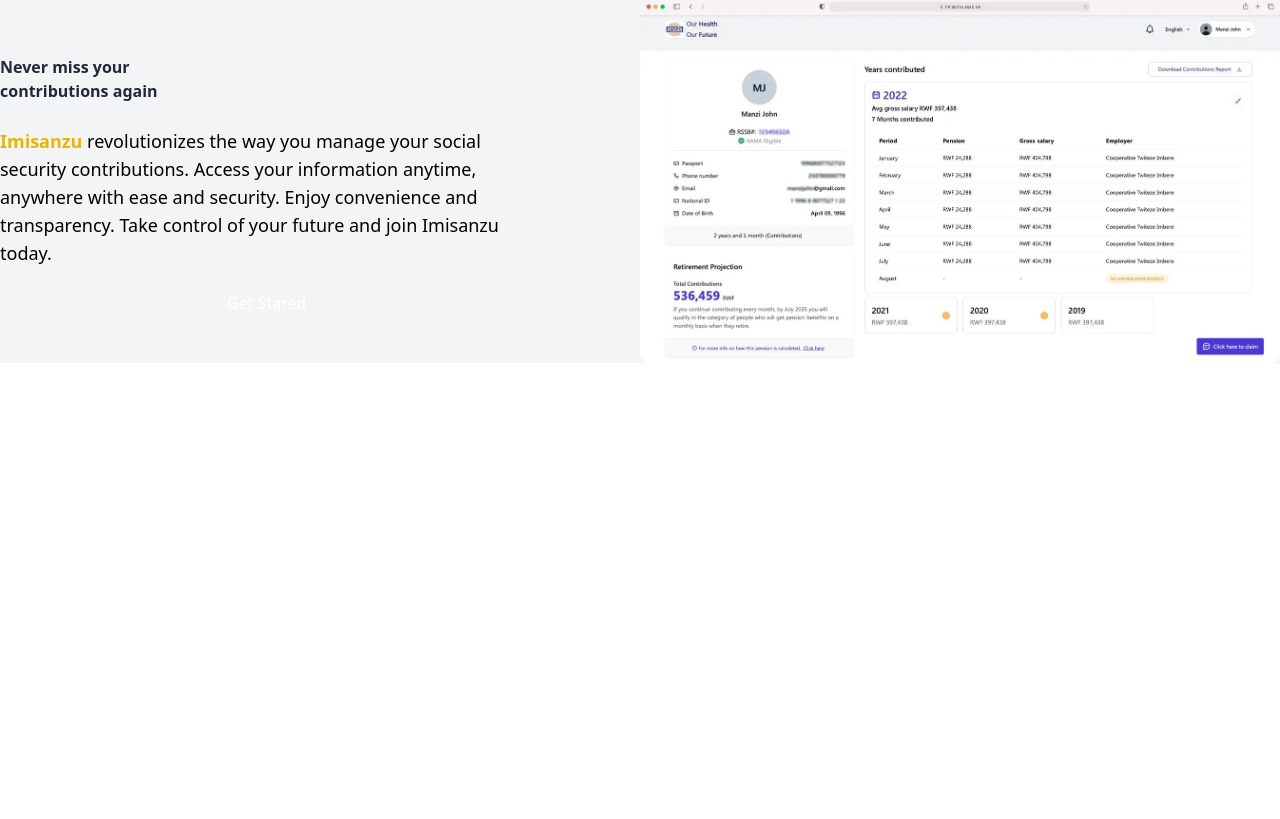
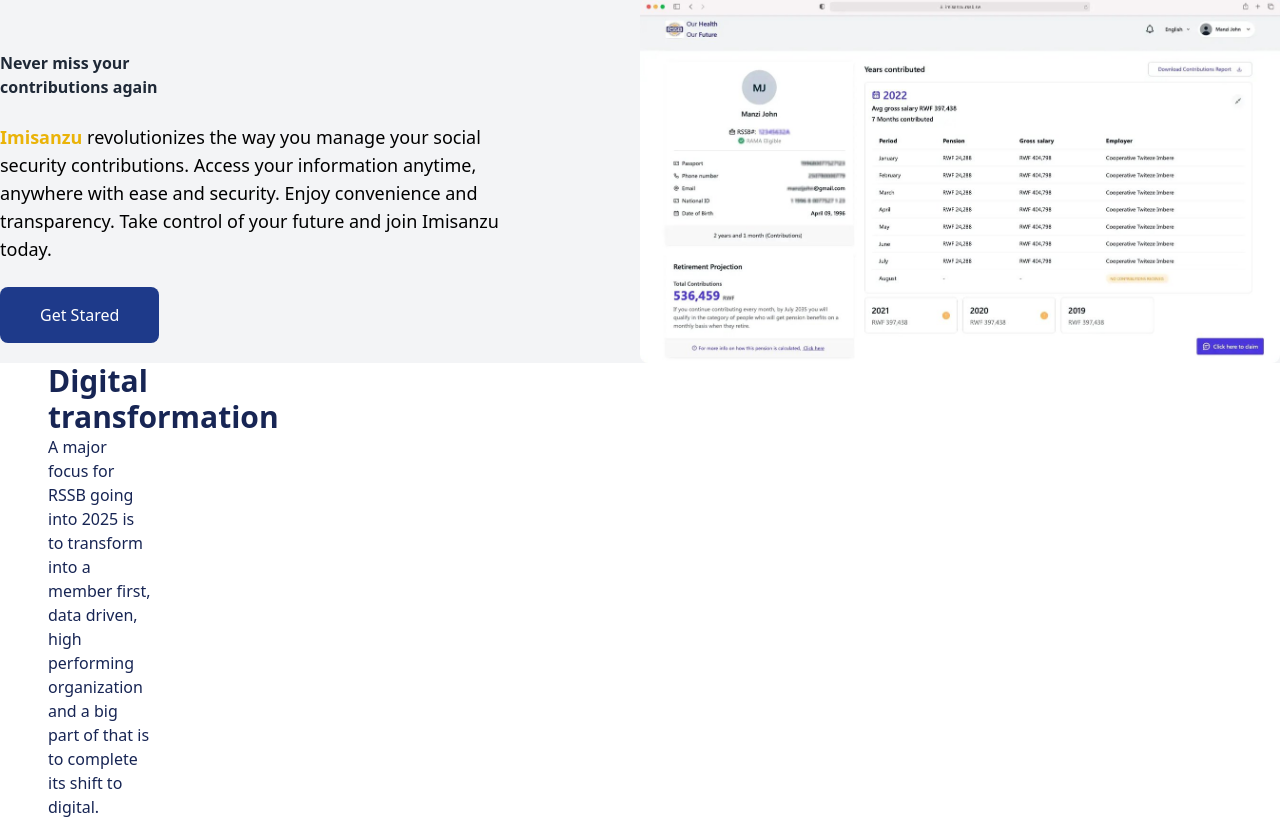
Before and after one commit to Kristefo24/gateThree, a website: page dist/index.html in a window 1280 px wide. Shown: the part 4274-5093 px from the top of the page. Before the commit the page ends 4637 px from the top, so only its background shows below. Drawn offline with Linux system fonts and the light colour scheme.

Commit message:
Add digital transformation text

```diff
--- a/dist/index.html
+++ b/dist/index.html
@@ -174,15 +174,15 @@
                 <div class="grid grid-cols-12 justify-center items-center">
                     <div class="col-span-5 mt-8 p-12">
                         <div class="text-2xl font-bold text-gray-800">Never miss your <br>contributions again</div>
-                        <div class="text-lg mt-6 font-semibold text-gray-500">
+                        <div class="text-lg mt-6 text-gray-500">
                             <strong class="text-yellow-500">Imisanzu</strong> revolutionizes the way you manage
                             your social security contributions. Access
                             your information anytime, anywhere with ease
                             and security. Enjoy convenience and transparency.
                             Take control of your future and join Imisanzu today.
                         </div>
-                        <div class="bg-blue-800 text-white w-32 p-6 text-center">
-                            <button>Get Stared</button>
+                        <div class="mt-6">
+                            <button class="bg-blue-900 text-white px-10 py-4 rounded-lg">Get Stared</button>
                         </div>
                     </div>
                     <div class="col-span-1"></div>
@@ -191,6 +191,22 @@
                         object-cover object-left" src="./img/public.jpeg">
                     </div>
                 </div>
+                <div class="h-24"></div>
             </section>
+            <div class="mt-12">
+                <div class="text-blue-950 text-2xl ml-12 grid grid-cols-12">
+                    <div class="col-span-8">
+                        <div class="font-bold">
+                        <trong class="text-3xl font-bold">Digital transformation</trong></div>
+                        A major focus for RSSB going into
+                        2025 is to transform into a member
+                        first, <span class="text-orange-500">data driven</span>, high performing
+                        organization and a big part of that
+                        is to complete its <span class="text-orange-500">shift to digital</span>.
+                    </div>
+                    <div class="col-span-4"></div>
+                </div>
+
+            </div>
     </body>
 </html>
```
